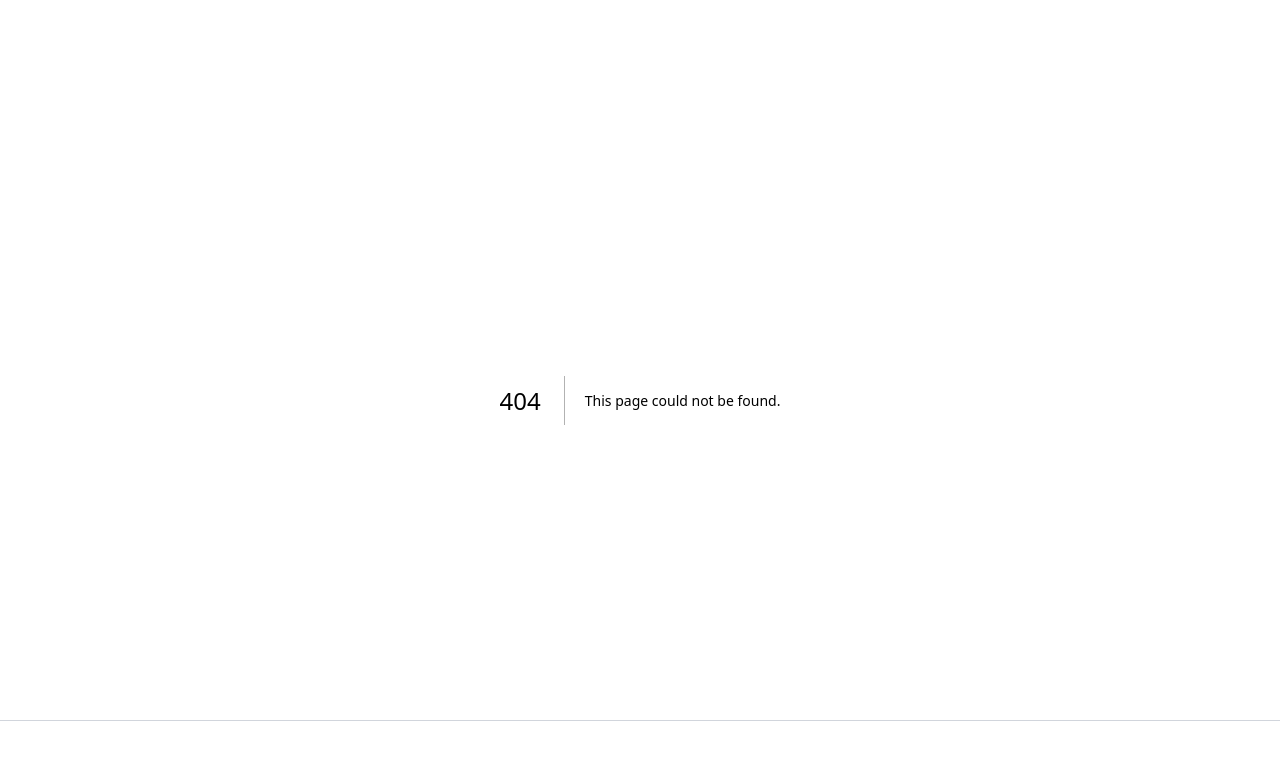
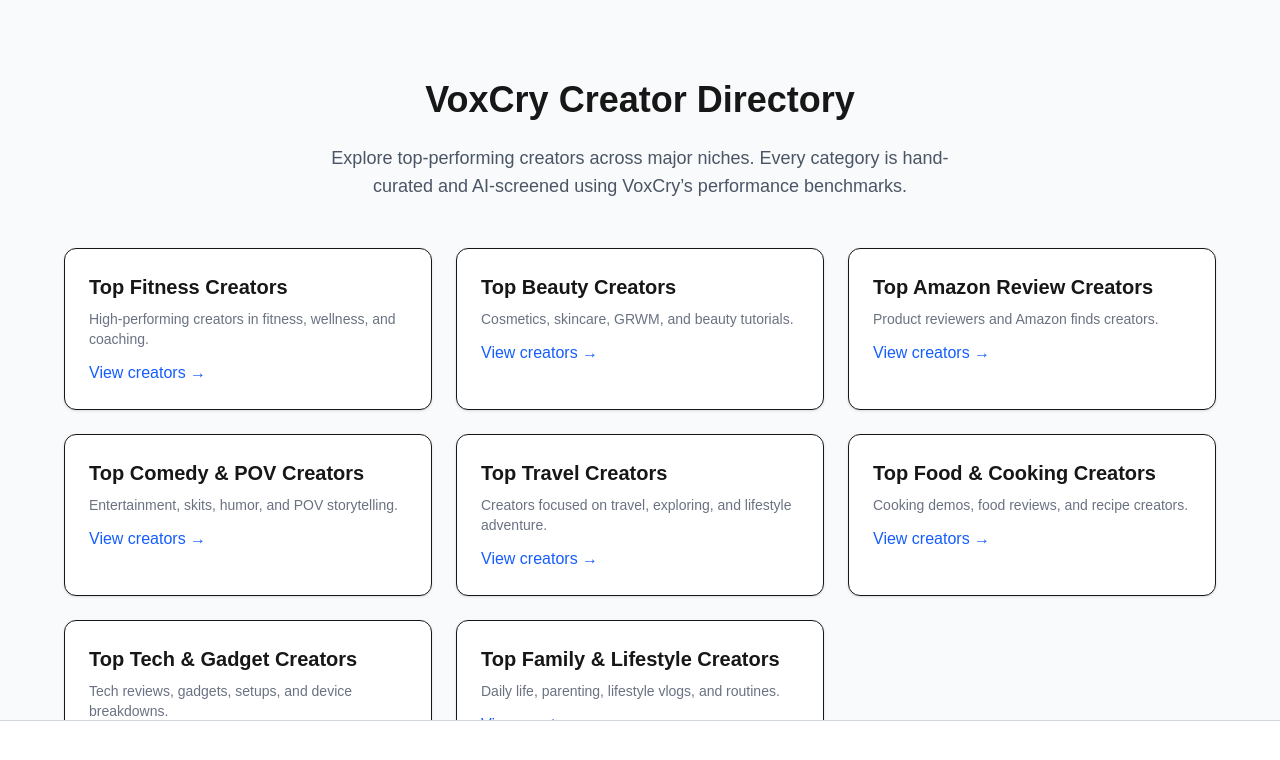
Before and after one commit to Ritzvillcoin/voxcry, a Next.js app: page /creator-directory in a window 1280 px wide. Before the commit this address had no page. Shown: the top 760 px of the page. Built offline with nearby package versions, Linux system fonts and the light colour scheme.

Commit message:
update - Dec 3

```diff
--- a/src/app/components/AdUnit.tsx
+++ b/src/app/components/AdUnit.tsx
@@ -35,7 +35,7 @@
         minWidth: 320,
         height: 60, // reasonable default (banner-height)
       }}
-      data-ad-client="ca-pub-6091519166758261"
+      data-ad-client="ca-pub-7162370150732704"
       data-ad-slot={slot}
       data-ad-format=""
       data-full-width-responsive="true"
--- a/src/app/components/AdsenseScript.tsx
+++ b/src/app/components/AdsenseScript.tsx
@@ -8,7 +8,7 @@
       id="adsense-script"
       async
       strategy="beforeInteractive"
-      src="https://pagead2.googlesyndication.com/pagead/js/adsbygoogle.js?client=ca-pub-6091519166758261"
+      src="https://pagead2.googlesyndication.com/pagead/js/adsbygoogle.js?client=ca-pub-7162370150732704"
       crossOrigin="anonymous"
     />
   );
--- /dev/null
+++ b/src/app/creator-directory/page.tsx
@@ -0,0 +1,38 @@
+export default function CreatorDirectoryPage() {
+  const categories = [
+    { title: "Top Fitness Creators", description: "High-performing creators in fitness, wellness, and coaching.", slug: "fitness" },
+    { title: "Top Beauty Creators", description: "Cosmetics, skincare, GRWM, and beauty tutorials.", slug: "beauty" },
+    { title: "Top Amazon Review Creators", description: "Product reviewers and Amazon finds creators.", slug: "amazon" },
+    { title: "Top Comedy & POV Creators", description: "Entertainment, skits, humor, and POV storytelling.", slug: "comedy" },
+    { title: "Top Travel Creators", description: "Creators focused on travel, exploring, and lifestyle adventure.", slug: "travel" },
+    { title: "Top Food & Cooking Creators", description: "Cooking demos, food reviews, and recipe creators.", slug: "food" },
+    { title: "Top Tech & Gadget Creators", description: "Tech reviews, gadgets, setups, and device breakdowns.", slug: "tech" },
+    { title: "Top Family & Lifestyle Creators", description: "Daily life, parenting, lifestyle vlogs, and routines.", slug: "lifestyle" },
+  ];
+
+  return (
+    <main className="min-h-screen bg-gray-50 py-20 px-6">
+      <div className="max-w-6xl mx-auto">
+        <h1 className="text-4xl font-bold text-center mb-6">VoxCry Creator Directory</h1>
+        <p className="text-center text-lg text-gray-600 mb-12 max-w-2xl mx-auto">
+          Explore top-performing creators across major niches.
+          Every category is hand-curated and AI-screened using VoxCry’s performance benchmarks.
+        </p>
+
+        <div className="grid sm:grid-cols-2 lg:grid-cols-3 gap-6">
+          {categories.map((cat) => (
+            <a
+              key={cat.slug}
+              href={`/creator-directory/${cat.slug}`}
+              className="block bg-white border rounded-xl p-6 shadow-sm hover:shadow-lg transition-all"
+            >
+              <h2 className="text-xl font-semibold mb-2">{cat.title}</h2>
+              <p className="text-gray-500 text-sm mb-3">{cat.description}</p>
+              <span className="text-blue-600 font-medium">View creators →</span>
+            </a>
+          ))}
+        </div>
+      </div>
+    </main>
+  );
+}
--- a/src/app/layout.tsx
+++ b/src/app/layout.tsx
@@ -57,7 +57,7 @@
       <head>
         <meta
           name="google-adsense-account"
-          content="ca-pub-6091519166758261"
+          content="ca-pub-7162370150732704"
         />
       </head>
       <body>
```
Also changed, not shown: public/ads.txt, src/data/creators.json (indentation only).
